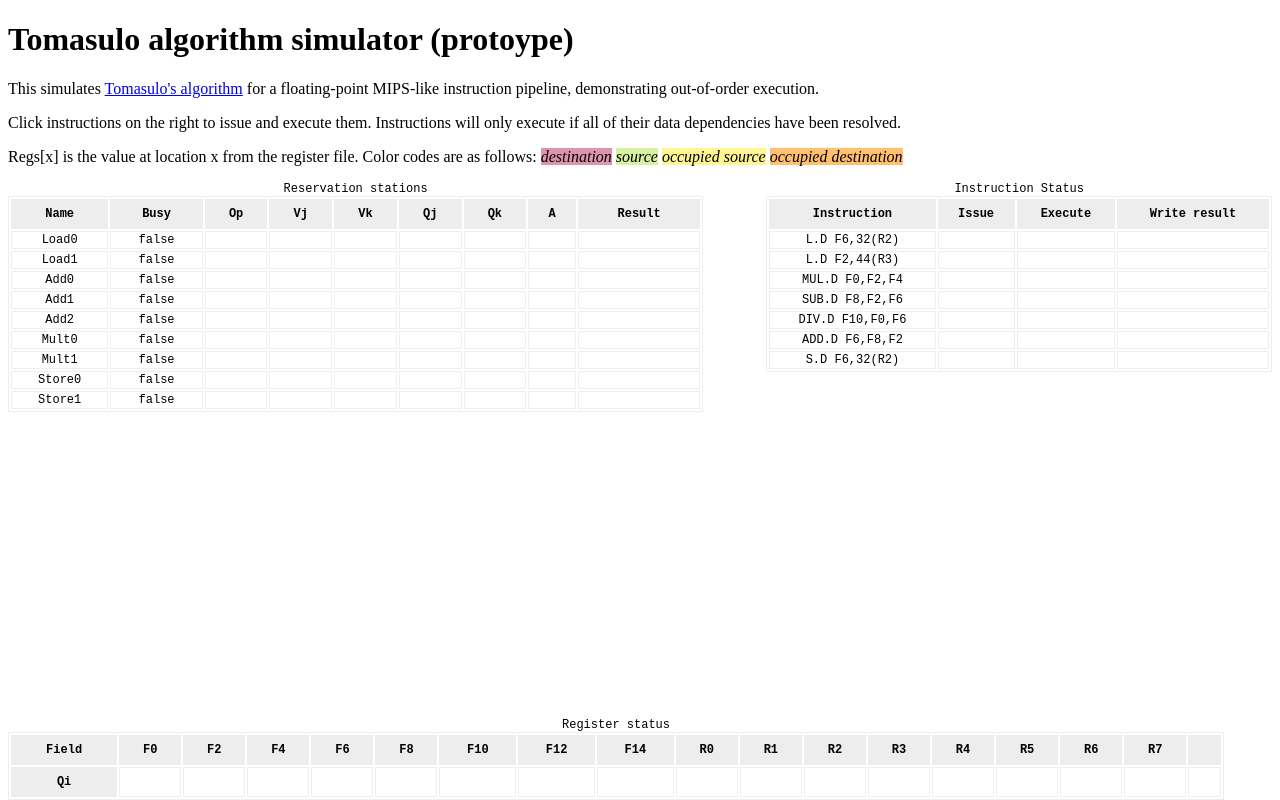
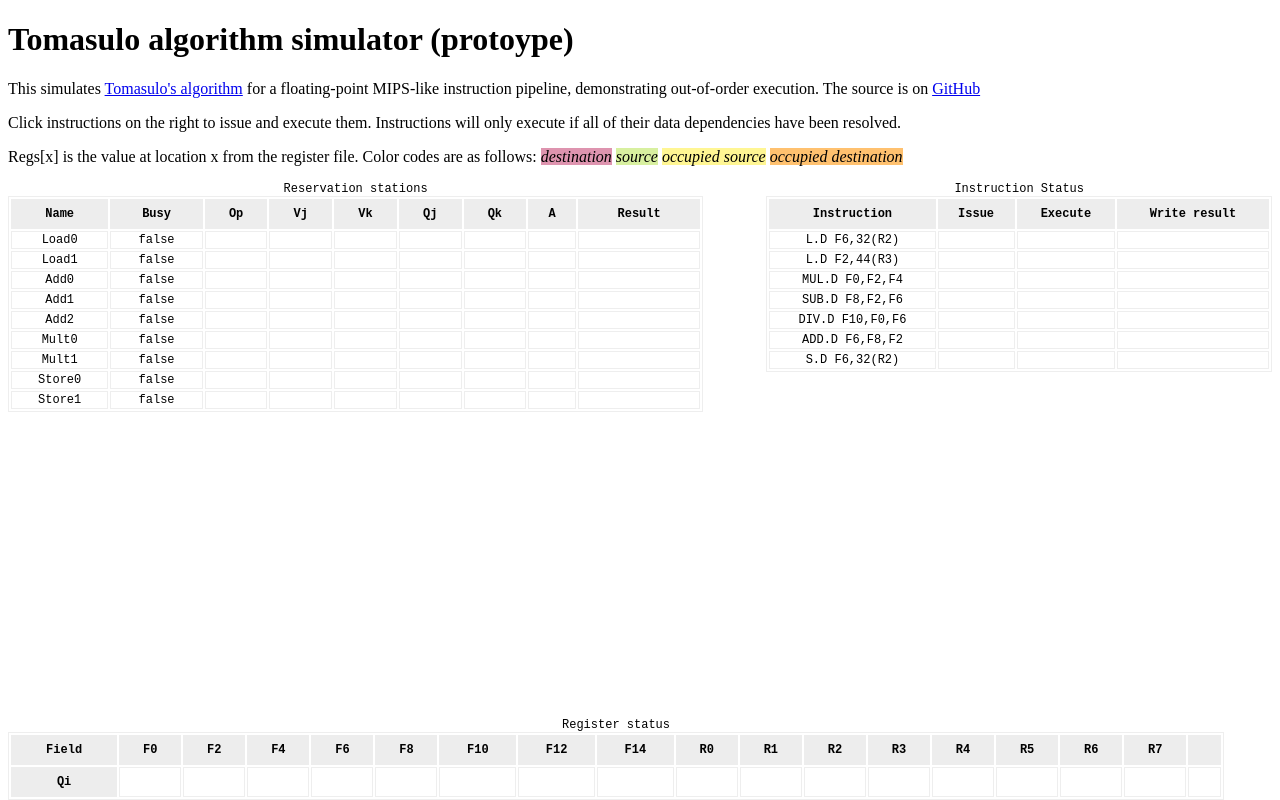
Before and after one commit to nathantypanski/tomasulo-simulator, a plain HTML site: page index.html in a window 1280 px wide. Drawn offline with nearby package versions, Linux system fonts and the light colour scheme.

Commit message:
index: add link to GitHub repo

```diff
--- a/index.html
+++ b/index.html
@@ -10,7 +10,7 @@
 </head>
 <body>
 <h1>Tomasulo algorithm simulator (protoype)</h1>
-<p>This simulates <a href="https://en.wikipedia.org/wiki/Tomasulo_algorithm">Tomasulo's algorithm</a> for a floating-point MIPS-like instruction pipeline, demonstrating out-of-order execution.</p>
+<p>This simulates <a href="https://en.wikipedia.org/wiki/Tomasulo_algorithm">Tomasulo's algorithm</a> for a floating-point MIPS-like instruction pipeline, demonstrating out-of-order execution. The source is on <a href="https://github.com/nathantypanski/tomasulo-simulator">GitHub</a></p>
 <p>Click instructions on the right to issue and execute them. Instructions will only execute if all of their data dependencies have been resolved.</p>
 <p>Regs[x] is the value at location x from the register file. Color codes are as follows:
 <i class="destination">destination</i>
```
